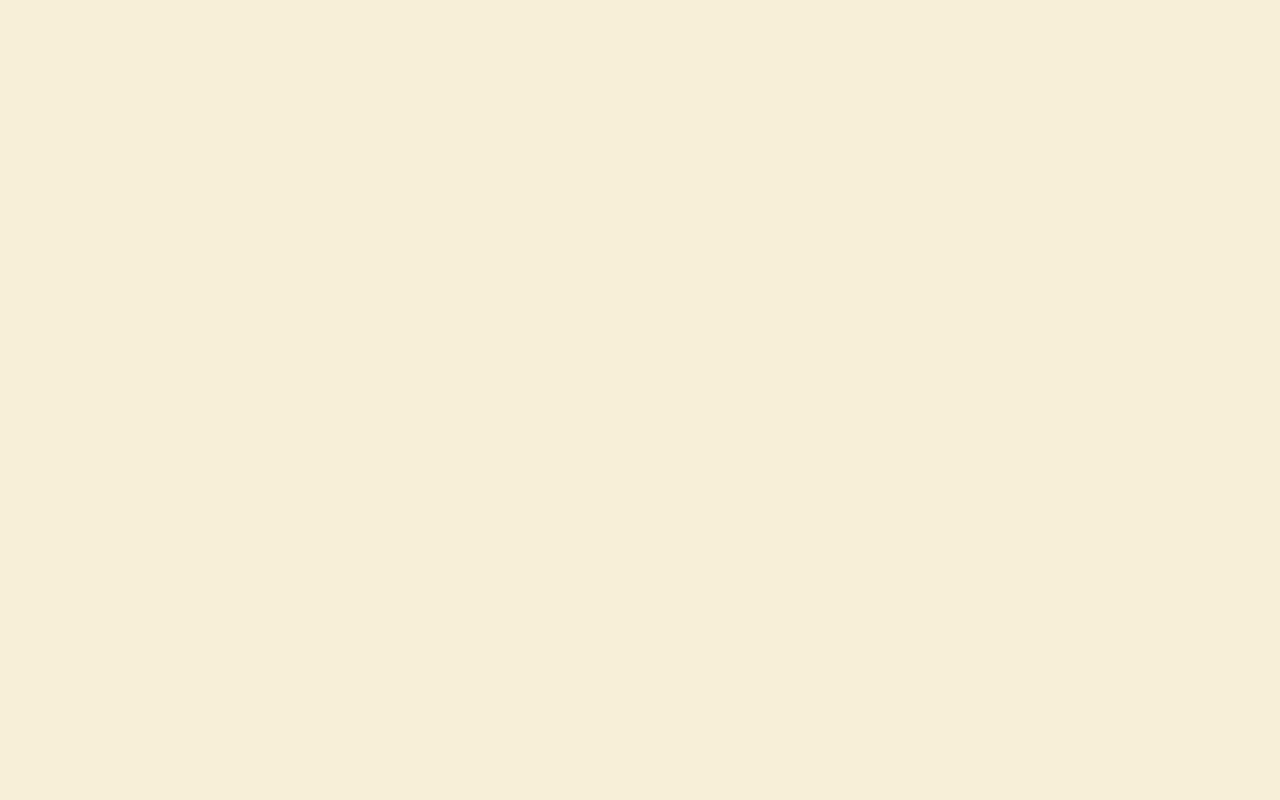
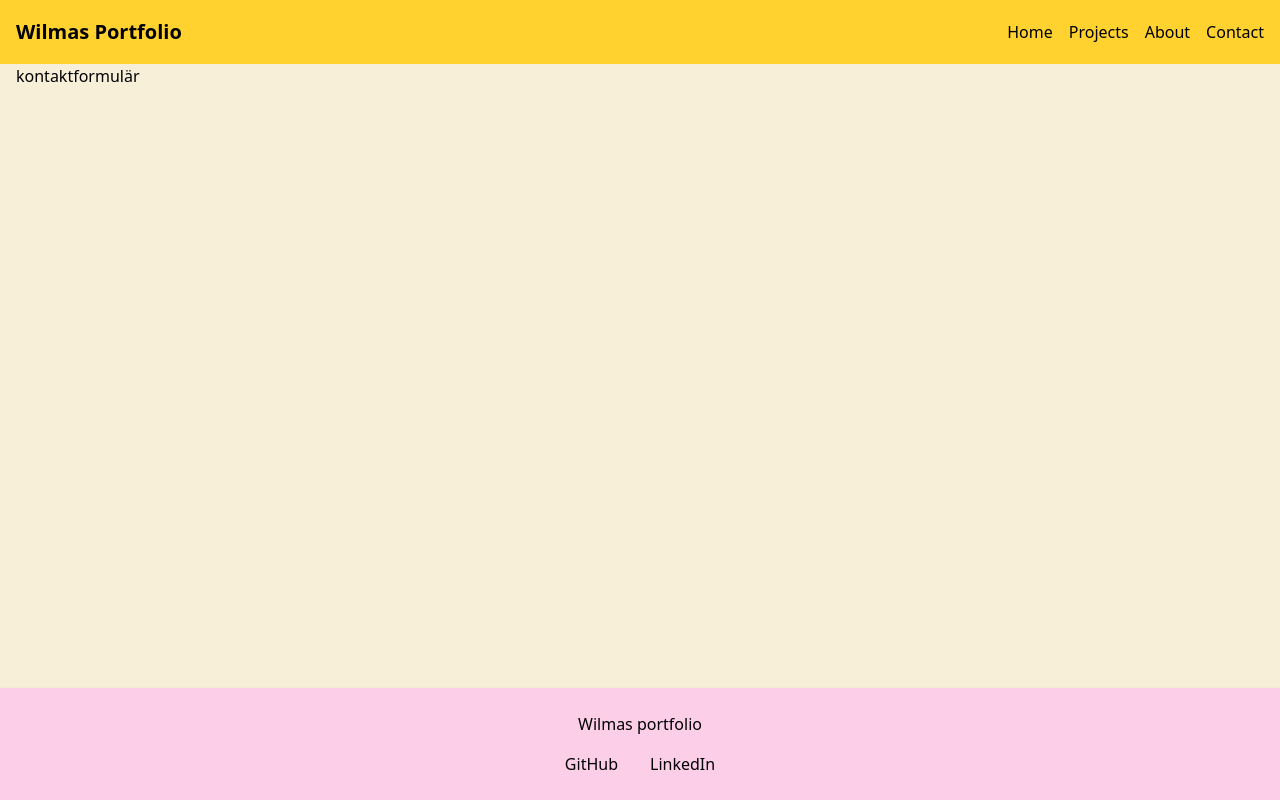
Before and after one commit to gitwilma/portfolio-project, a React (Vite) app: page /contact in a window 1280 px wide. Before the commit this address had no page. Built offline with nearby package versions, Linux system fonts and the light colour scheme.

Commit message:
created contact page and added it in the route structure

```diff
--- a/src/main.tsx
+++ b/src/main.tsx
@@ -3,6 +3,7 @@ import { createRoot } from "react-dom/client";
 import { BrowserRouter, Route, Routes } from "react-router-dom";
 import App from "./App.tsx";
 import About from "./pages/About.tsx";
+import Contact from "./pages/Contact.tsx";
 import Home from "./pages/Home";
 import "./tailwind.css";
 
@@ -13,6 +14,7 @@ createRoot(document.getElementById("root")!).render(
         <Route path="/" element={<App />}>
           <Route index element={<Home />} />
           <Route path="/about" element={<About />} />
+          <Route path="/contact" element={<Contact />} />
         </Route>
       </Routes>
     </BrowserRouter>
--- /dev/null
+++ b/src/pages/Contact.tsx
@@ -0,0 +1,7 @@
+export default function Contact() {
+  return (
+    <div>
+      <h2>kontaktformulär</h2>
+    </div>
+  );
+}
```
